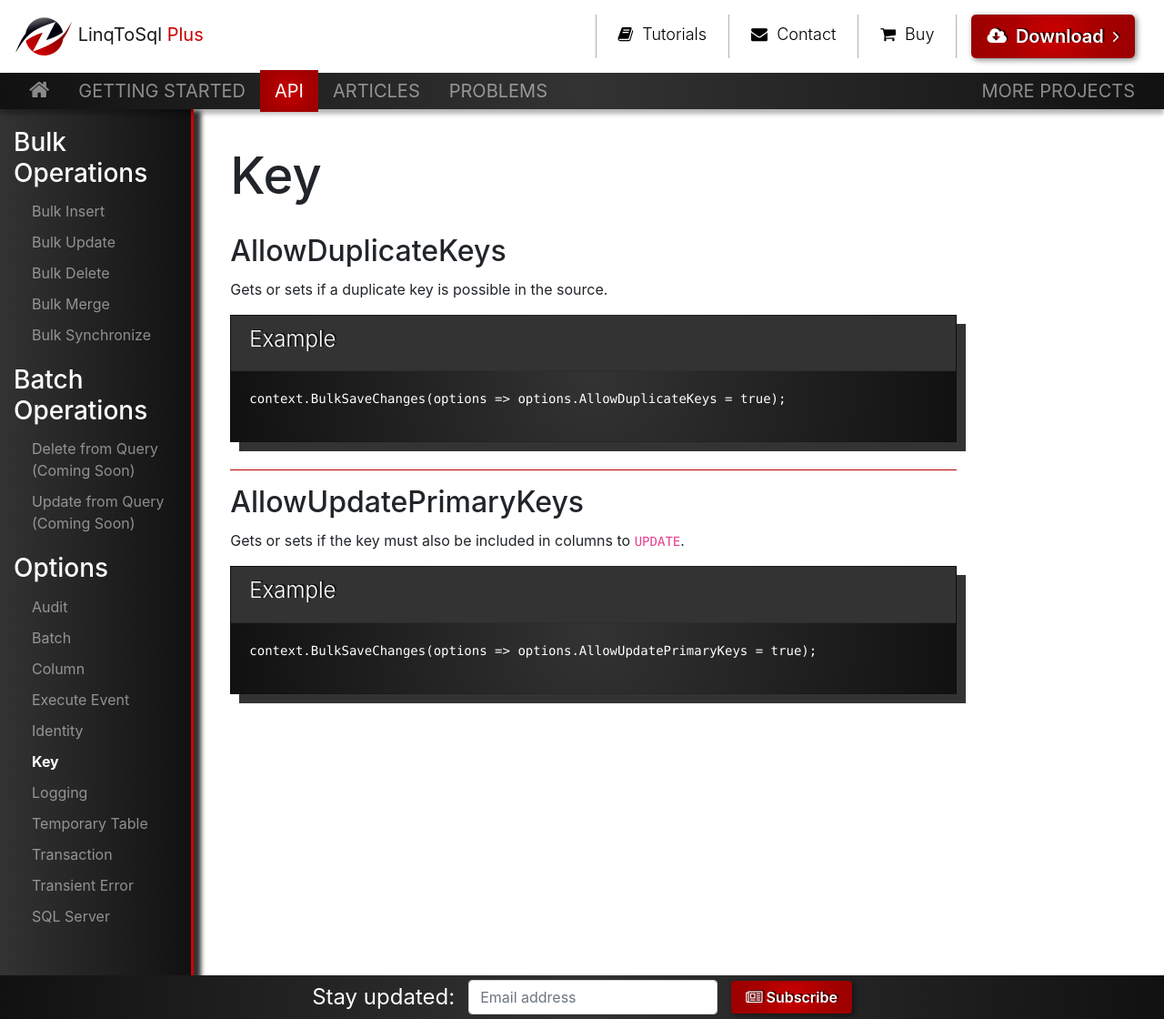
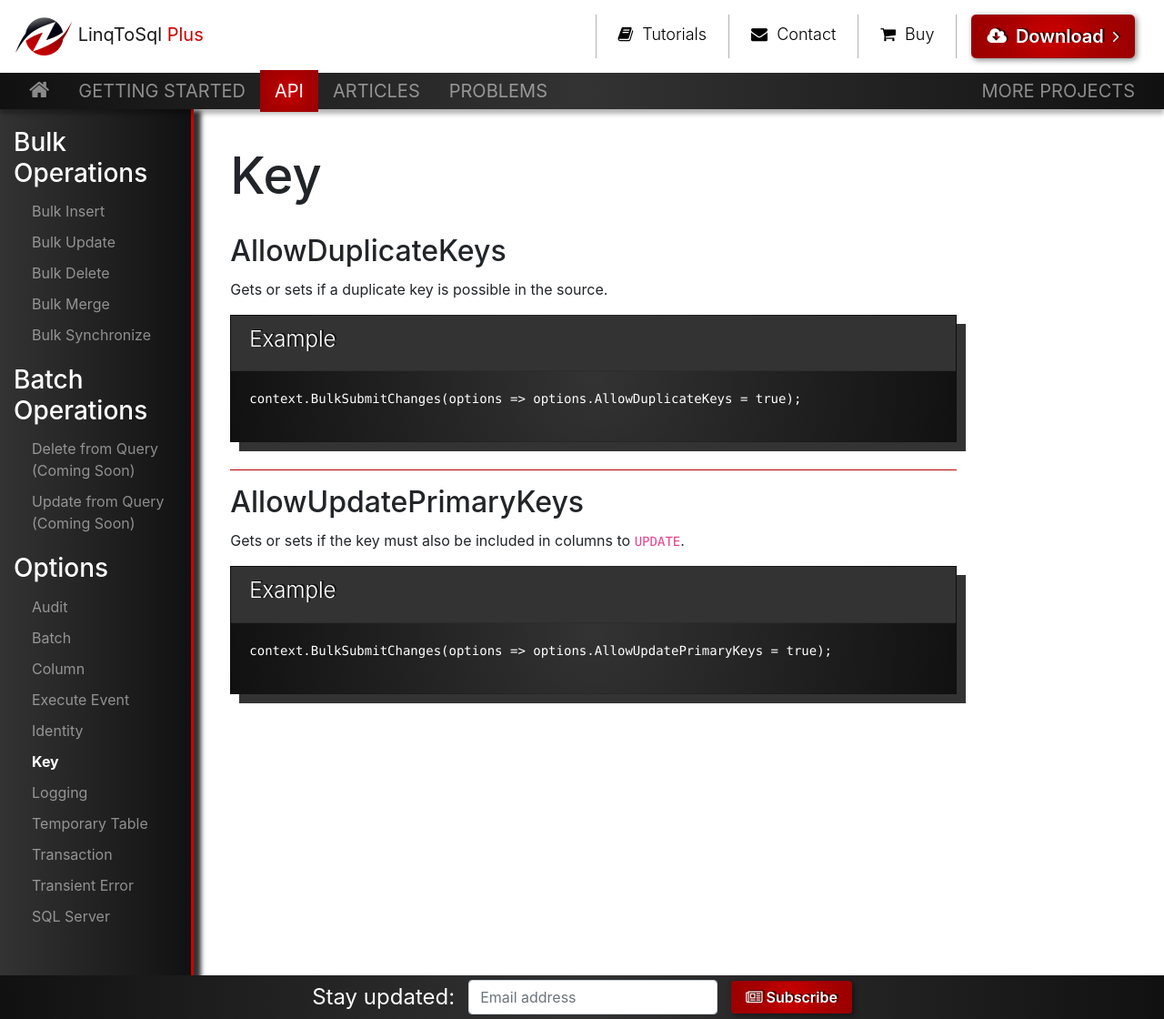
Before and after one commit to zzzprojects/LinqToSql-Plus, a Jekyll site: the page built from docs/pages/api/options-summary/options-key.md, in a window 1280 px wide and 1120 px high. Shown: the whole window at 91% size. Built offline with Jekyll 4.4.1, drawn with Linux system fonts in a browser that asks for light colours; nearby versions of some CDN libraries; our own code applies the rules of GitHub Pages for plain Markdown files.

Commit message:
Update options-key.md

```diff
--- a/docs/pages/api/options-summary/options-key.md
+++ b/docs/pages/api/options-summary/options-key.md
@@ -7,7 +7,7 @@ Gets or sets if a duplicate key is possible in the source.
 
 {% include template-example.html %}
 {% highlight csharp %}
-context.BulkSaveChanges(options => options.AllowDuplicateKeys = true);
+context.BulkSubmitChanges(options => options.AllowDuplicateKeys = true);
 {% endhighlight %}
 
 ---
@@ -17,5 +17,5 @@ Gets or sets if the key must also be included in columns to `UPDATE`.
 
 {% include template-example.html %}
 {% highlight csharp %}
-context.BulkSaveChanges(options => options.AllowUpdatePrimaryKeys = true);
+context.BulkSubmitChanges(options => options.AllowUpdatePrimaryKeys = true);
 {% endhighlight %}
```
